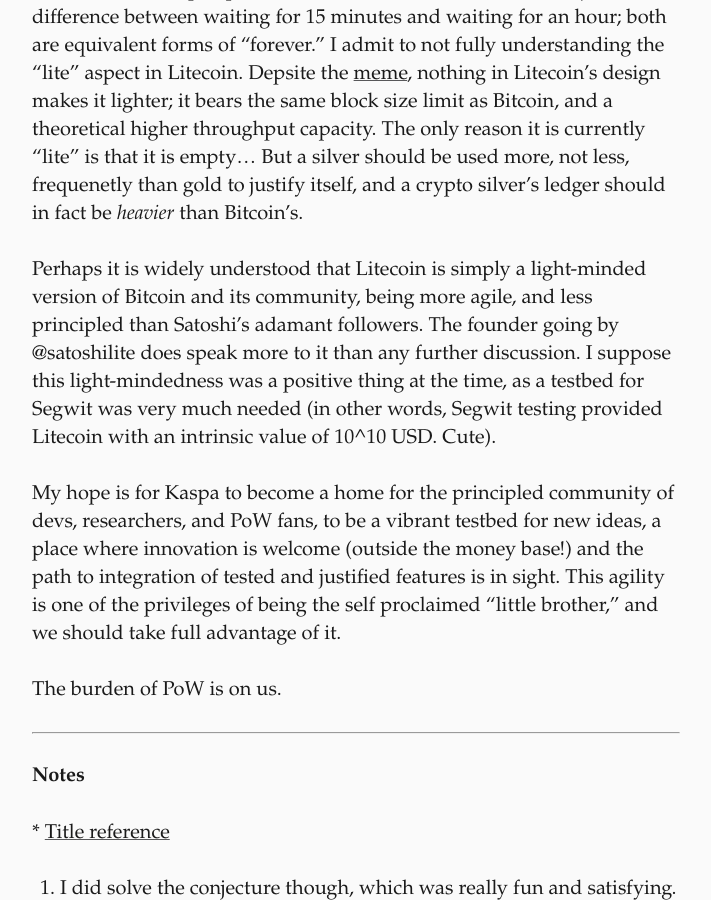
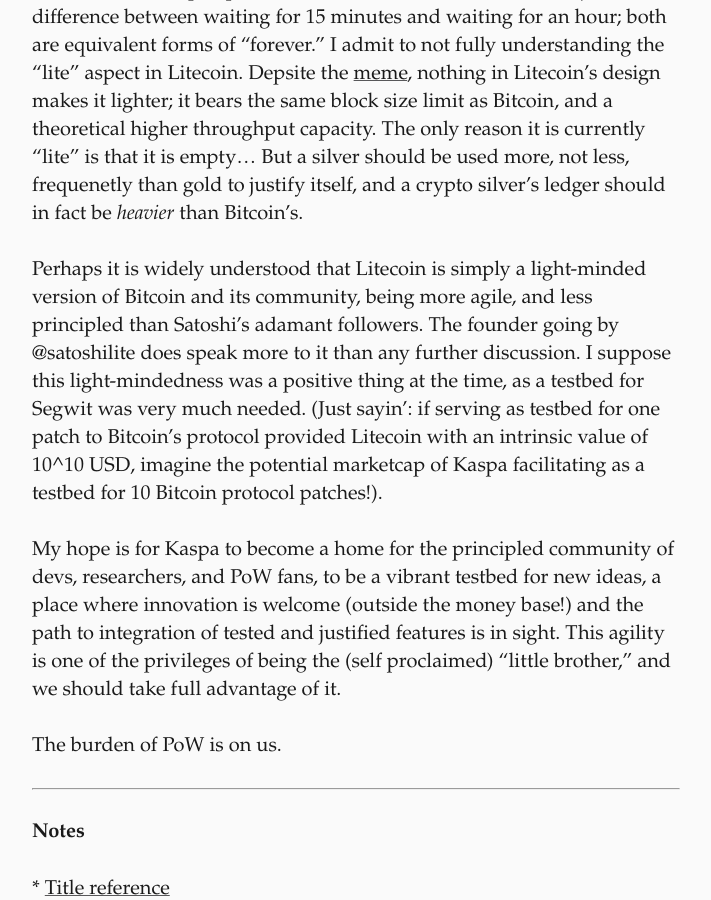
Before and after one commit to hashdag/hashdag.github.io, a Jekyll site: the page built from _posts/2020-11-24-ghosts.md, in a window 1280 px wide and 900 px high, scrolled down 6020 px. Shown: the whole window, without its empty margins (284-995 px from the left). Built offline with Jekyll 4.4.1, drawn with Linux system fonts in a browser that asks for light colours.

Commit message:
Update 2020-11-24-ghosts.md

```diff
--- a/_posts/2020-11-24-ghosts.md
+++ b/_posts/2020-11-24-ghosts.md
@@ -60,9 +60,9 @@
 
 In a sense, Kaspa does not aim to become another member of PoW coins but to replace an existing one—Litecoin. Litecoin was supposed to be the silver to Bitcoin’s gold, [so we were told](https://youtu.be/Le5ByHtssnc?t=372). However, it turned out to be quite totally useless, and provided no meaningful functionality over Bitcoin—it is essentially a basket of minor parameter changes from Bitcoin. From the perspective of a 2020 end-user, there’s no major difference between waiting for 15 minutes and waiting for an hour; both are equivalent forms of “forever.” I admit to not fully understanding the "lite" aspect in Litecoin. Depsite the [meme](https://twitter.com/icebergy_/status/1341590180122292224), nothing in Litecoin's design makes it lighter; it bears the same block size limit as Bitcoin, and a theoretical higher throughput capacity. The only reason it is currently "lite" is that it is empty... But a silver should be used more, not less, frequenetly than gold to justify itself, and a crypto silver's ledger should in fact be *heavier* than Bitcoin's.
 
-Perhaps it is widely understood that Litecoin is simply a light-minded version of Bitcoin and its community, being more agile, and less principled than Satoshi's adamant followers. The founder going by @satoshilite does speak more to it than any further discussion. I suppose this light-mindedness was a positive thing at the time, as a testbed for Segwit was very much needed (in other words, Segwit testing provided Litecoin with an intrinsic value of 10^10 USD. Cute).
+Perhaps it is widely understood that Litecoin is simply a light-minded version of Bitcoin and its community, being more agile, and less principled than Satoshi's adamant followers. The founder going by @satoshilite does speak more to it than any further discussion. I suppose this light-mindedness was a positive thing at the time, as a testbed for Segwit was very much needed. (Just sayin': if serving as testbed for one patch to Bitcoin's protocol provided Litecoin with an intrinsic value of 10^10 USD, imagine the potential marketcap of Kaspa facilitating as a testbed for 10 Bitcoin protocol patches!).
 
-My hope is for Kaspa to become a home for the principled community of devs, researchers, and PoW fans, to be a vibrant testbed for new ideas, a place where innovation is welcome (outside the money base!) and the path to integration of tested and justified features is in sight. This agility is one of the privileges of being the self proclaimed “little brother,” and we should take full advantage of it.
+My hope is for Kaspa to become a home for the principled community of devs, researchers, and PoW fans, to be a vibrant testbed for new ideas, a place where innovation is welcome (outside the money base!) and the path to integration of tested and justified features is in sight. This agility is one of the privileges of being the (self proclaimed) “little brother,” and we should take full advantage of it.
 
 The burden of PoW is on us.
 
```
